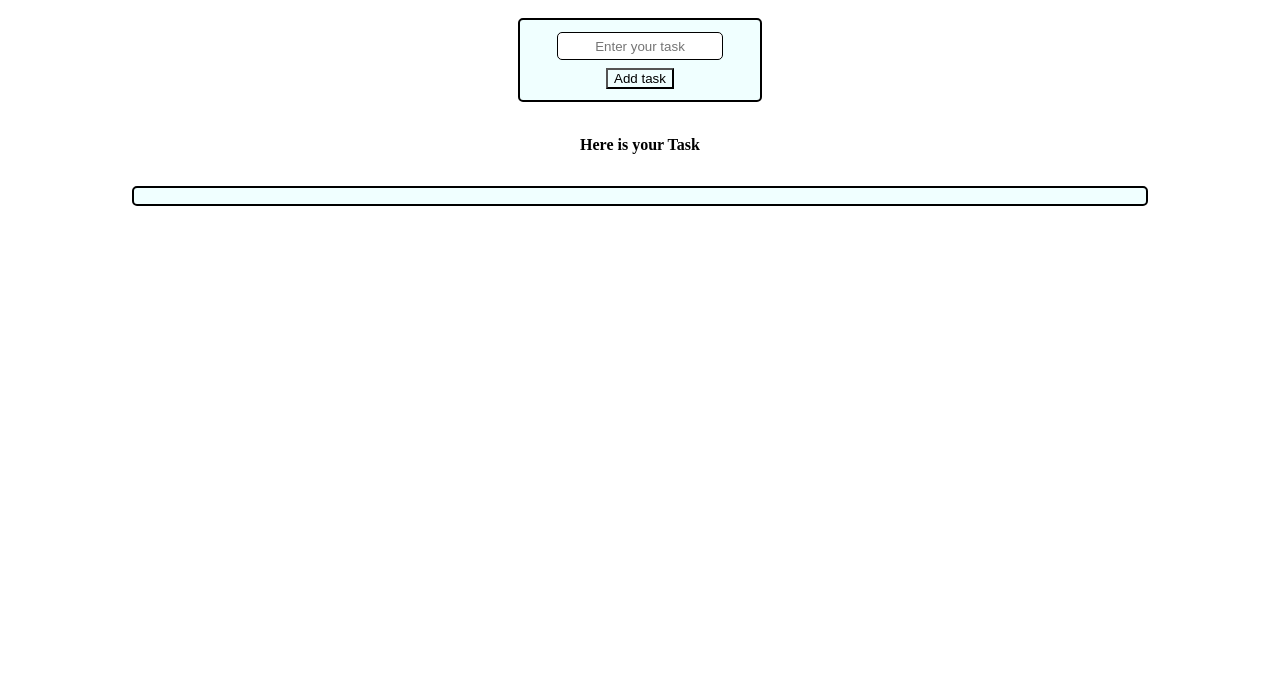
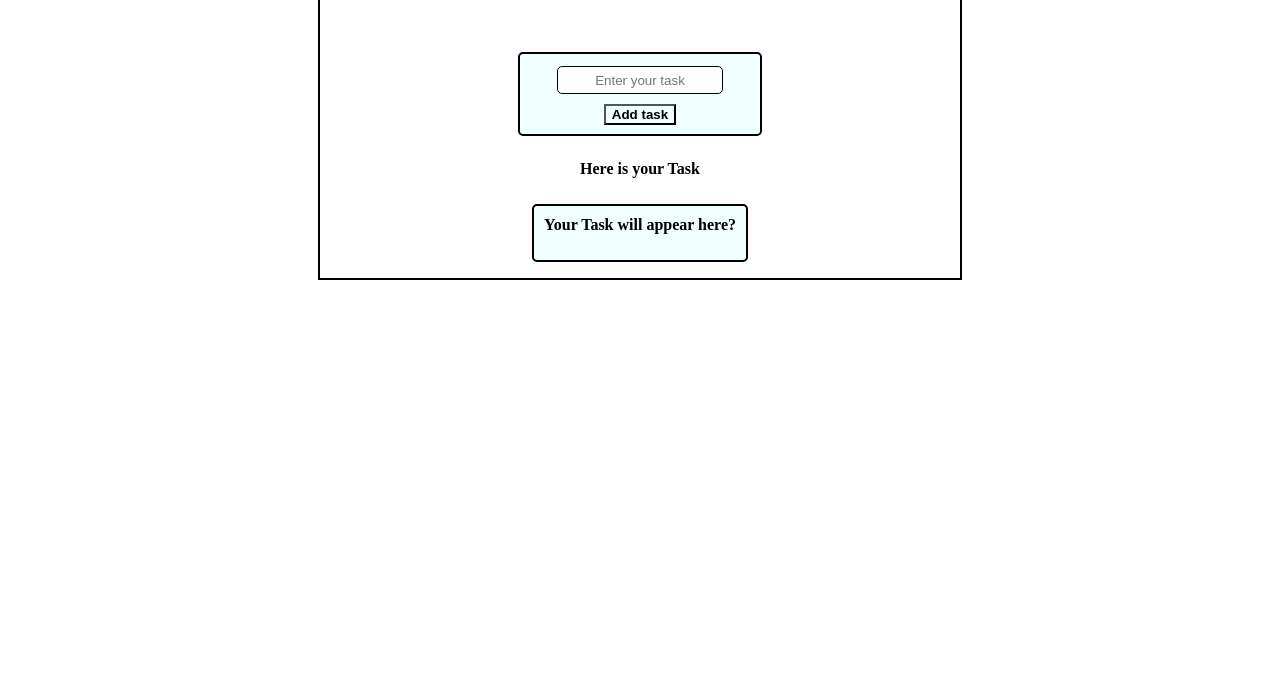
Before and after one commit to Aslam-Siddiki/Taskly-Web-Based-ToDo-App, a plain HTML site: page ToDoApp-Mini-Project/index.htm in a window 1280 px wide. Shown: the part 118-800 px from the top of the page. Drawn offline with Linux system fonts and the light colour scheme.

Commit message:
Added some features

```diff
--- a/ToDoApp-Mini-Project/index.htm
+++ b/ToDoApp-Mini-Project/index.htm
@@ -8,19 +8,27 @@
         <link rel="stylesheet" href="style.css">
     </head>
     <body>
+        <div class="main">
             <h1>Todo App</h1>
             <hr>
             <div class="header">
                 <input type="text" placeholder="Enter your task" class="input">
                 <br>
-        <button class="mainBtn"> Add task</button>
+                <button class="mainBtn">
+                    <b>Add task</b>
+                </button>
             </div>
             <br>
-        <p><b>Here is your Task</b></p>
+            <p>
+                <b>Here is your Task</b>
+            </p>
             <div class="div">
+                <b>Your Task will appear here?</b>
                 <ul>
                 </ul>
             </div>
+        </div>
+
 
         <script src="app.js"></script>
     </body>
--- a/ToDoApp-Mini-Project/style.css
+++ b/ToDoApp-Mini-Project/style.css
@@ -1,6 +1,16 @@
-hbody{
+body{
     margin: auto;
     background-color: white;
+
+}
+
+.main{
+    height: fit-content;
+    width: 50%;
+    border: 2px solid black;
+    margin: auto;
+    margin-top: 2rem;
+
 }
 
 .header{
@@ -49,24 +59,27 @@ hr{
     display: flex;
     justify-content: center;
     position: relative;
-    bottom: 0.60rem;
+    bottom: 0.5rem;
     background-color: azure;
 }
 
 p{
     text-align: center;
-    /* margin: auto; */
+   position: relative;
+   bottom: 0.65rem;
 }
 
 
 .div{
     height: auto;
-    width: 80%;
+    width: fit-content;
     border: 2px solid black;
     border-radius: 5px;
     margin: auto;
-    margin-top: 2rem;
+    margin-top: 1rem;
+    margin-bottom: 1rem;
     background-color: azure;
+    padding: 10px;
 }
 
 .checkBox{
```
Lines whose indentation alone changed are shown as unchanged.
